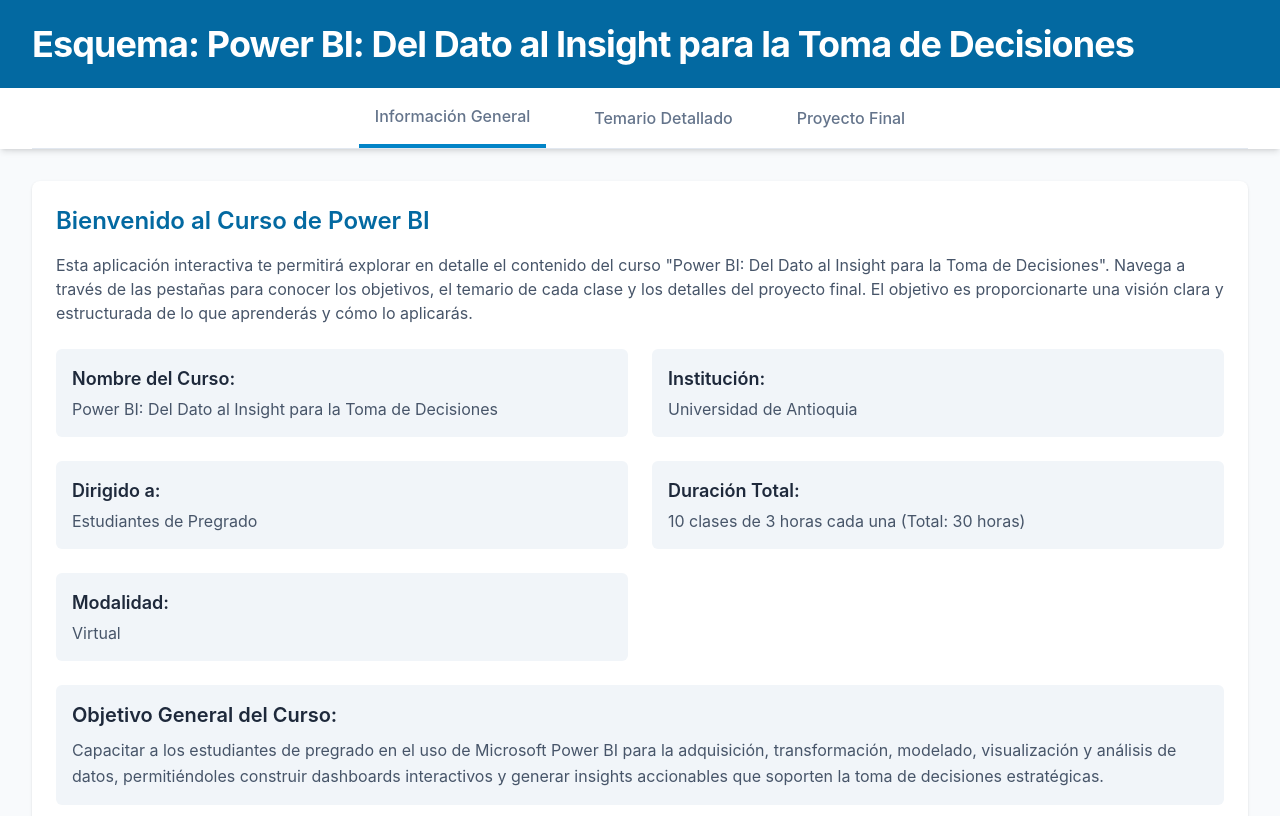
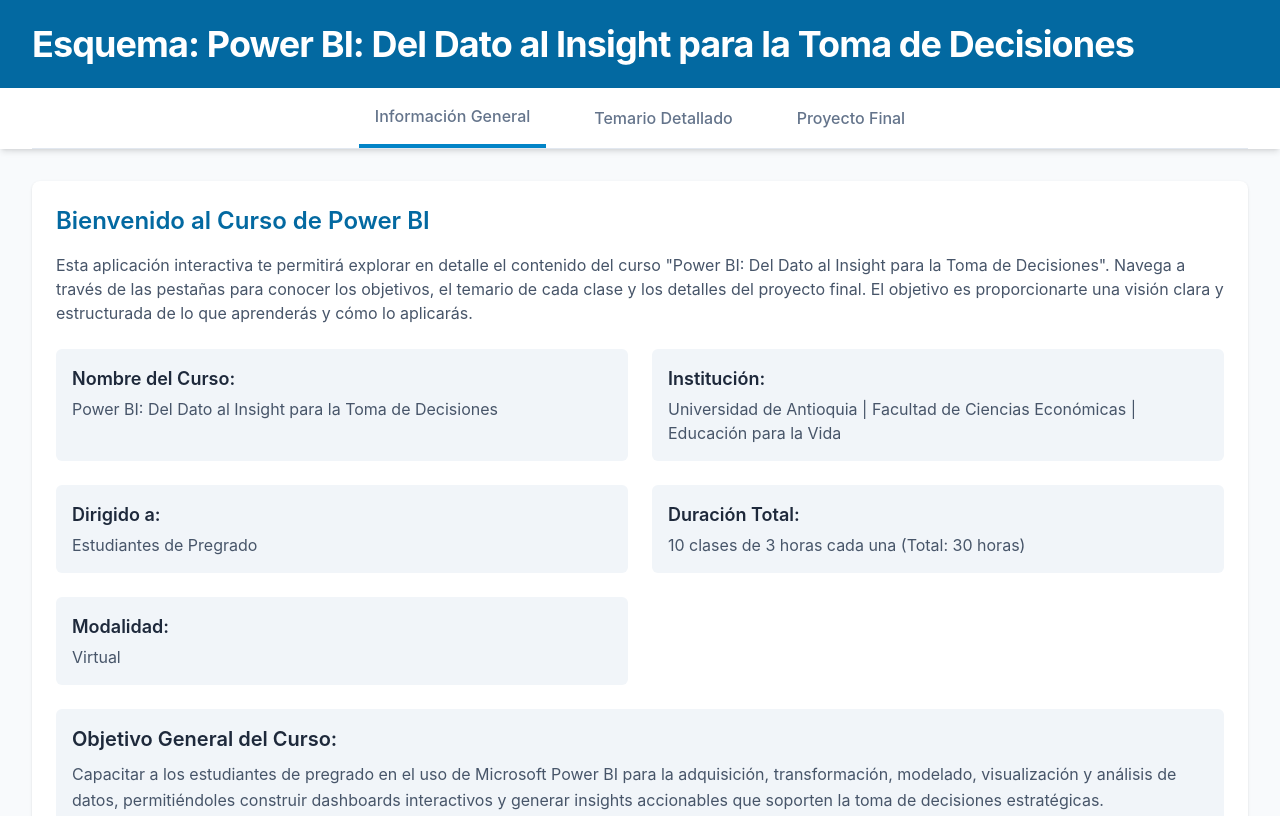
Before and after one commit to Newt-ai/PowerBI, a plain HTML site: page index.html in a window 1280 px wide. Shown: the top 816 px of the page. Drawn offline with nearby package versions, Linux system fonts and the light colour scheme.

Commit message:
Update course institution details for clarity

```diff
--- a/index.html
+++ b/index.html
@@ -187,7 +187,7 @@
     const courseData = {
         general: {
             courseName: "Power BI: Del Dato al Insight para la Toma de Decisiones",
-            institution: "Universidad de Antioquia",
+            institution: "Universidad de Antioquia | Facultad de Ciencias Económicas | Educación para la Vida",
             targetAudience: "Estudiantes de Pregrado",
             duration: "10 clases de 3 horas cada una (Total: 30 horas)",
             modality: "Virtual",
```
